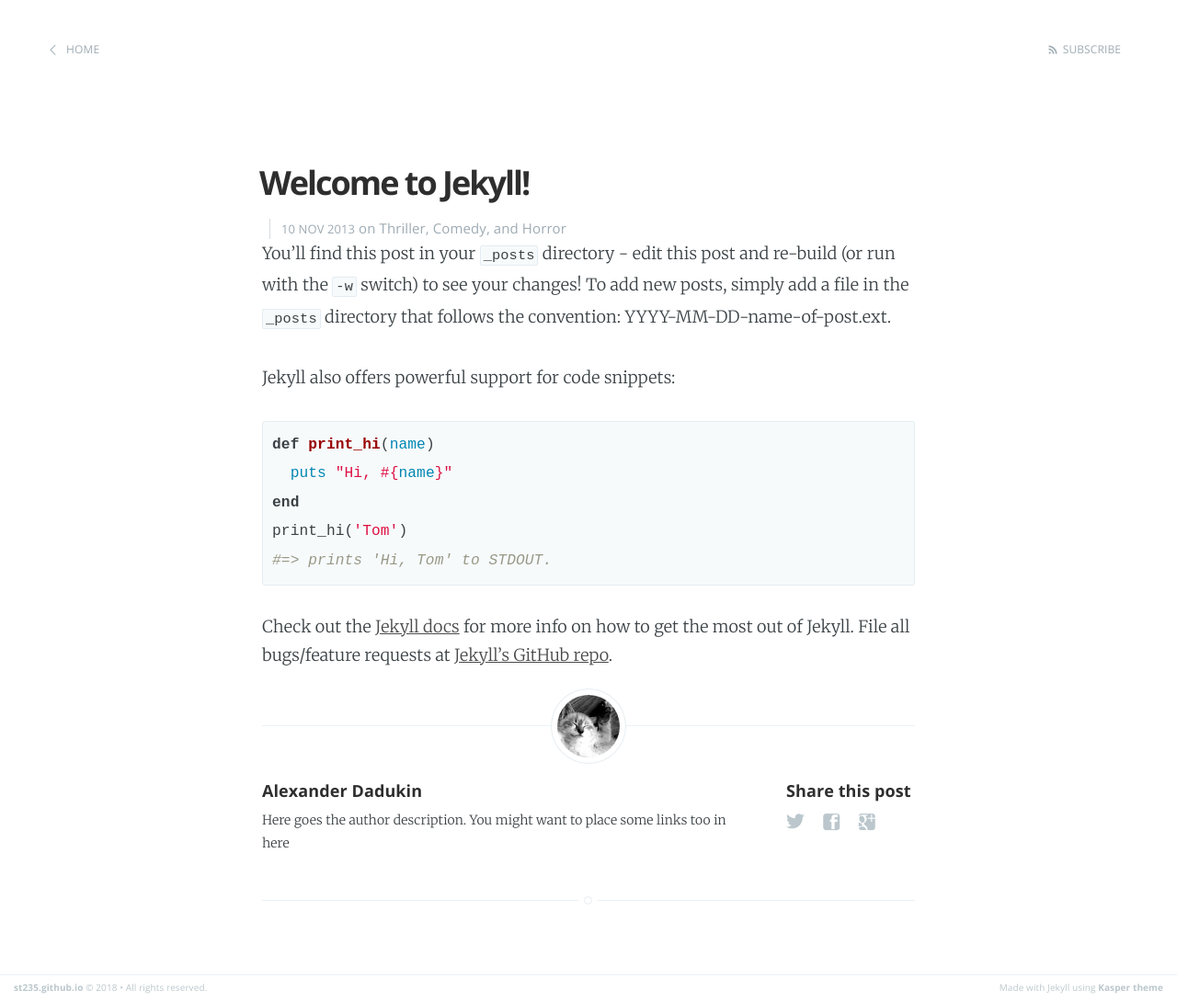
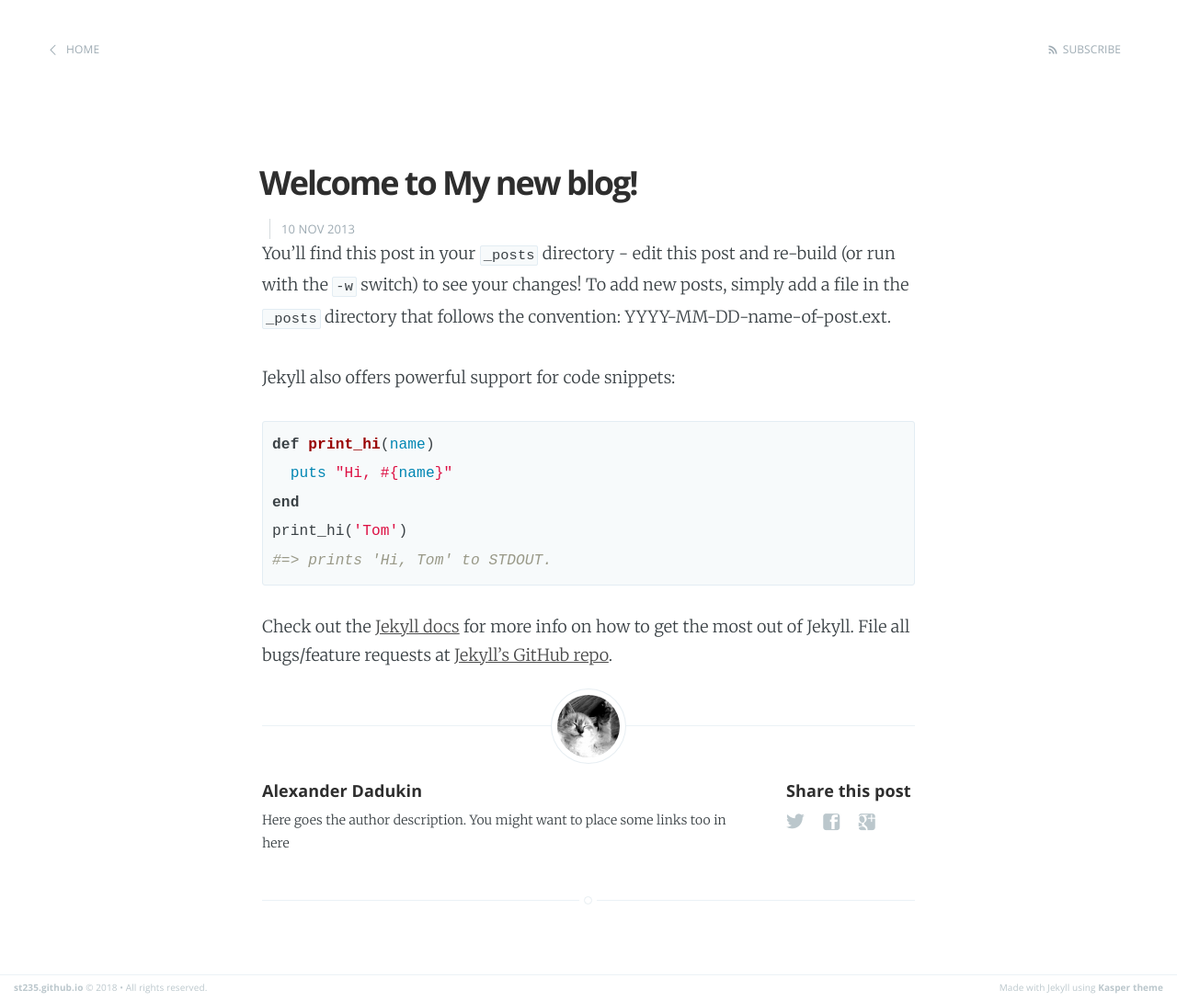
Before and after one commit to st235/alexdoodles, a Jekyll site: the page built from _posts/2013-11-10-welcome-to-jekyll.markdown, in a window 1280 px wide. Shown: the whole page at 92% size. Built offline with Jekyll 4.4.1, drawn with Linux system fonts in a browser that asks for light colours.

Commit message:
post fixing.

```diff
--- a/_posts/2013-11-10-welcome-to-jekyll.markdown
+++ b/_posts/2013-11-10-welcome-to-jekyll.markdown
@@ -1,9 +1,7 @@
 ---
 layout: post
-title:  "Welcome to Jekyll!"
-date:   2013-11-10 10:18:00
-categories: Thriller Comedy Horror
-author: st235
+title:  "Welcome to My new blog!"
+author: "st235"
 ---
 
 You'll find this post in your `_posts` directory - edit this post and re-build (or run with the `-w` switch) to see your changes!
```
